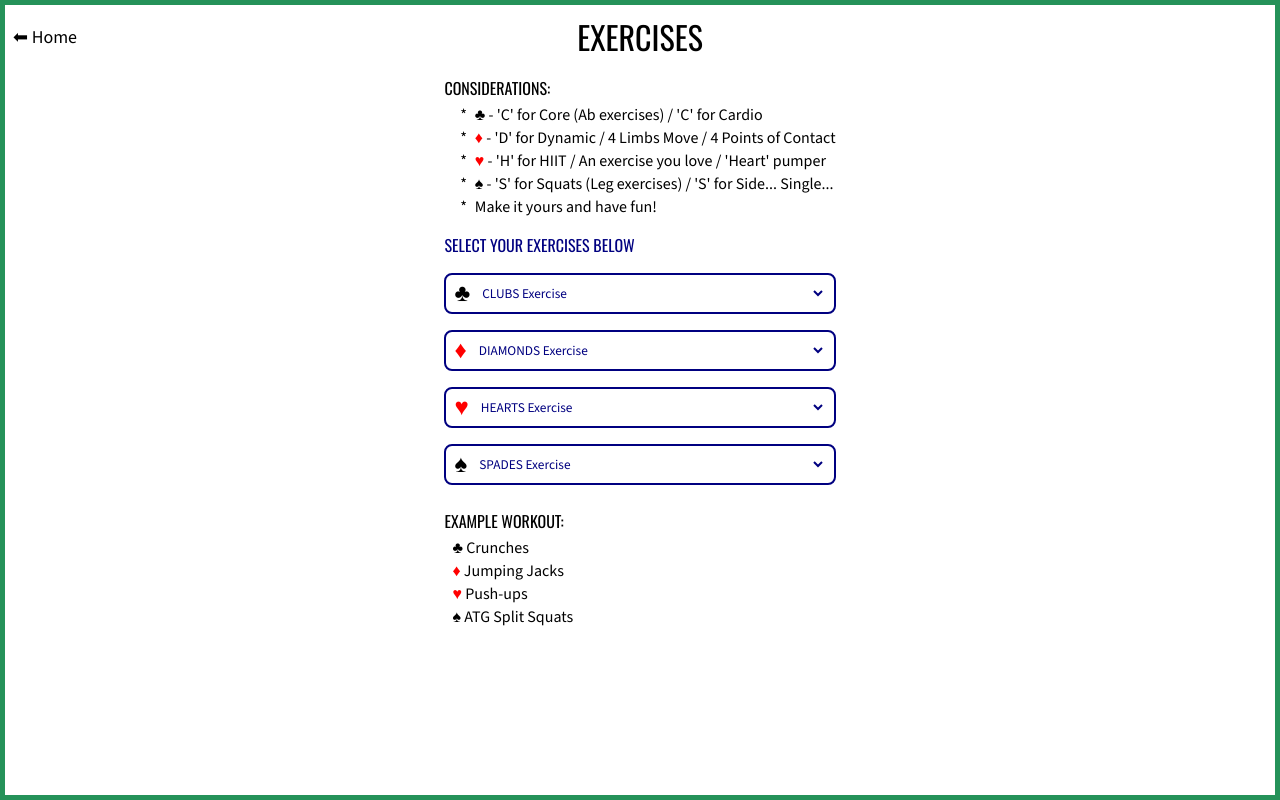
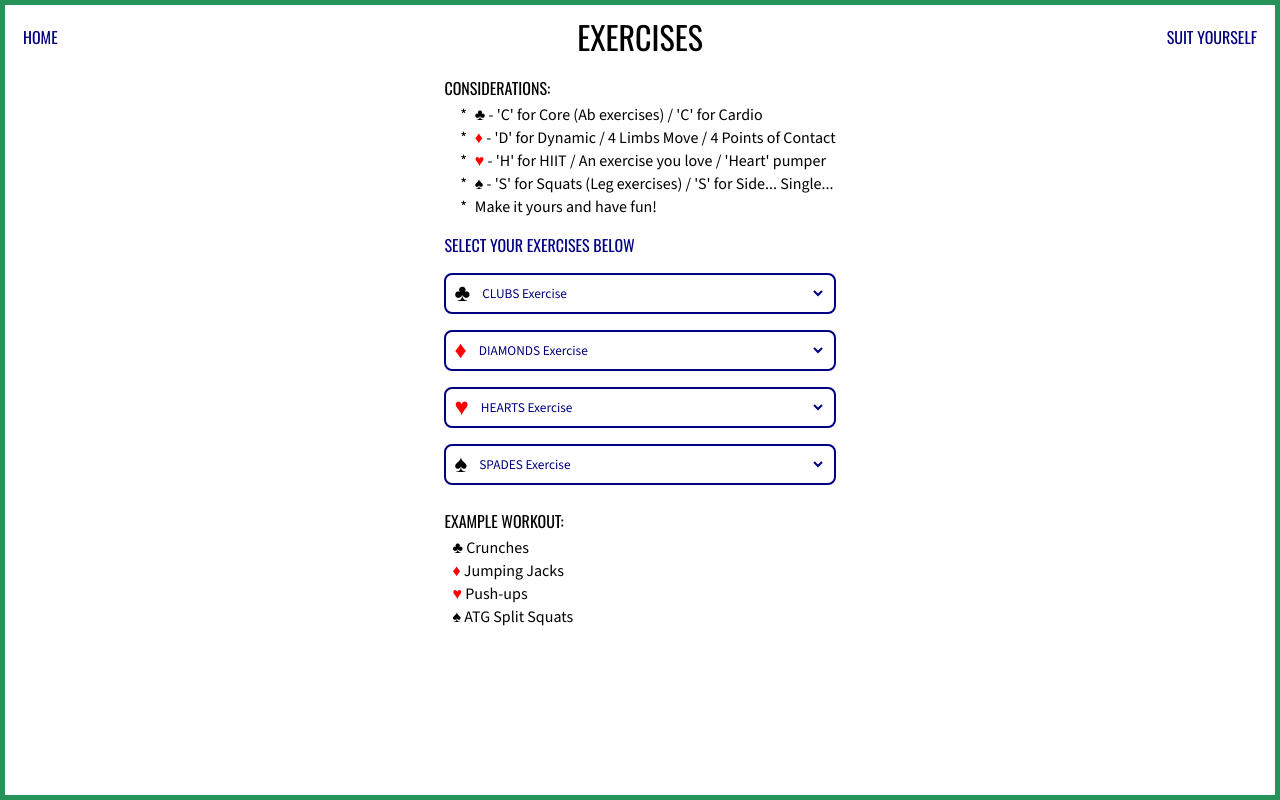
Before and after one commit to GMSoudersJr/card-workout, a SvelteKit app: page /exercises in a window 1280 px wide. Built offline with nearby package versions, Linux system fonts and the light colour scheme; a web font is replaced by a local one.

Commit message:
Match the header layout of different pages

```diff
--- a/src/routes/exercises/+layout.svelte
+++ b/src/routes/exercises/+layout.svelte
@@ -3,8 +3,10 @@
 
 <main>
   <div class="nav-and-heading">
-    <a href="/" class="nav-link source-sans-3-text"> ⬅ Home </a>
+    <a href="/" class="nav-link oswald-header home-link">HOME</a>
     <h1 class="heading oswald-header">EXERCISES</h1>
+    <a href="/cards" class="suit-yourself-link oswald-header">SUIT YOURSELF</a>
+
   </div>
   <slot />
 </main>
@@ -22,15 +24,23 @@
   .nav-and-heading {
     width: 100%;
     display: grid;
-    grid-template-columns: repeat(3, 1fr);
+    grid-template-columns: 1fr 2fr 1fr;
     align-items: center;
-    grid-template-areas: "nav heading .";
+    grid-template-areas: "homeLink heading suitYourselfLink";
   }
-  .nav-link {
-    grid-area: nav;
-    font-size: large;
+  .home-link {
+    grid-area: homeLink;
     text-decoration: none;
-    color: #000000;
+    justify-self: start;
+    padding-left: 10px;
+    color: #000080;
+  }
+  .suit-yourself-link {
+    grid-area: suitYourselfLink;
+    text-decoration: none;
+    justify-self: end;
+    padding-right: 10px;
+    color: #000080;
   }
   .heading {
     grid-area: heading;
```
